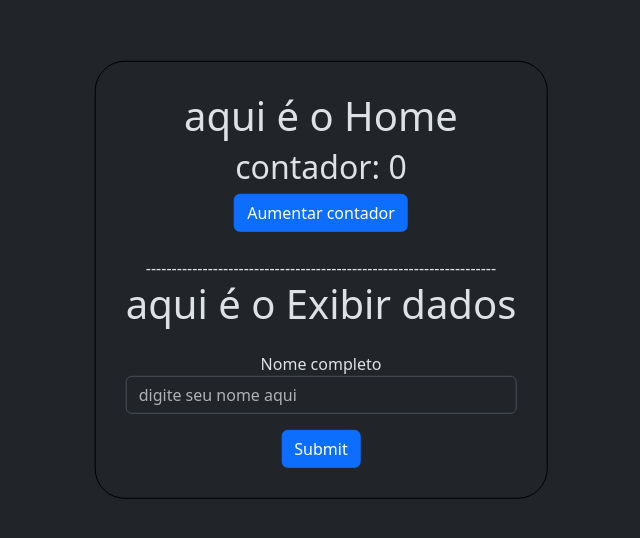
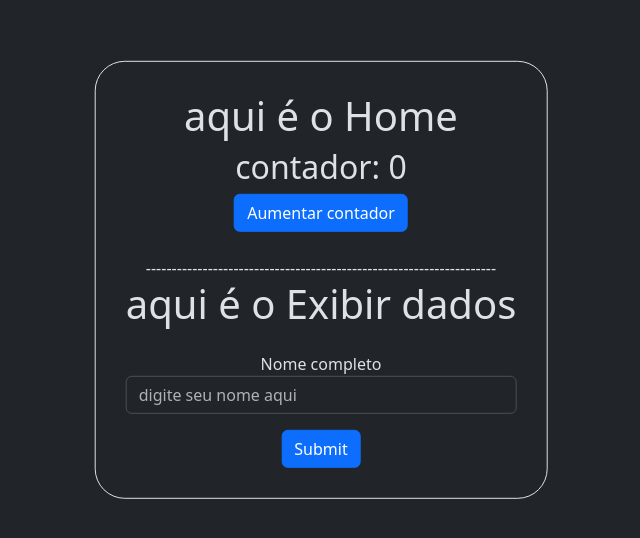
Before and after one commit to Richard-4663/My-projects-React, a React (Vite) app: page / in a window 1280 px wide. Shown: the part 120-658 px from the top of the page, without its empty margins (319-959 px from the left). Built offline with nearby package versions, Linux system fonts and the light colour scheme.

Commit message:
ajustando a borda da div para o tema atual

```diff
--- a/src/App.css
+++ b/src/App.css
@@ -4,7 +4,7 @@
   top: 50vh;
   transform: translate(-50%, -50%);
   padding: 30px;
-  border: 1px solid black;
+  border: 1px solid;
   text-align: center;
   border-radius: 30px;
 }
```
